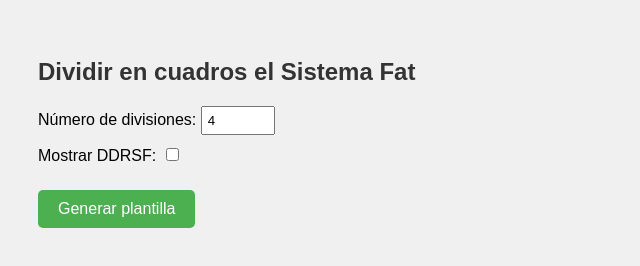
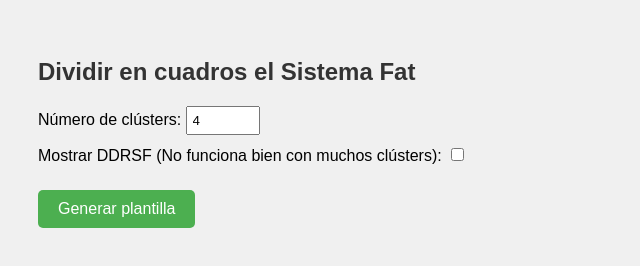
Before and after one commit to tosysy/Dividir-Clusters, a plain HTML site: page index.html in a window 1280 px wide. Shown: the whole page, without its empty margins (0-640 px from the left). Drawn offline with Linux system fonts and the light colour scheme.

Commit message:
Update index.html

```diff
--- a/index.html
+++ b/index.html
@@ -18,8 +18,8 @@
 
 <h2>Dividir en cuadros el Sistema Fat</h2>
 
-<label>Número de divisiones: <input type="number" id="divs" value="4" min="2"></label>
-<label>Mostrar DDRSF: <input type="checkbox" id="ddrsf"></label>
+<label>Número de clústers: <input type="number" id="divs" value="4" min="2"></label>
+<label>Mostrar DDRSF (No funciona bien con muchos clústers): <input type="checkbox" id="ddrsf"></label>
 <button onclick="generarPDF()">Generar plantilla</button>
 
 <script>
```
